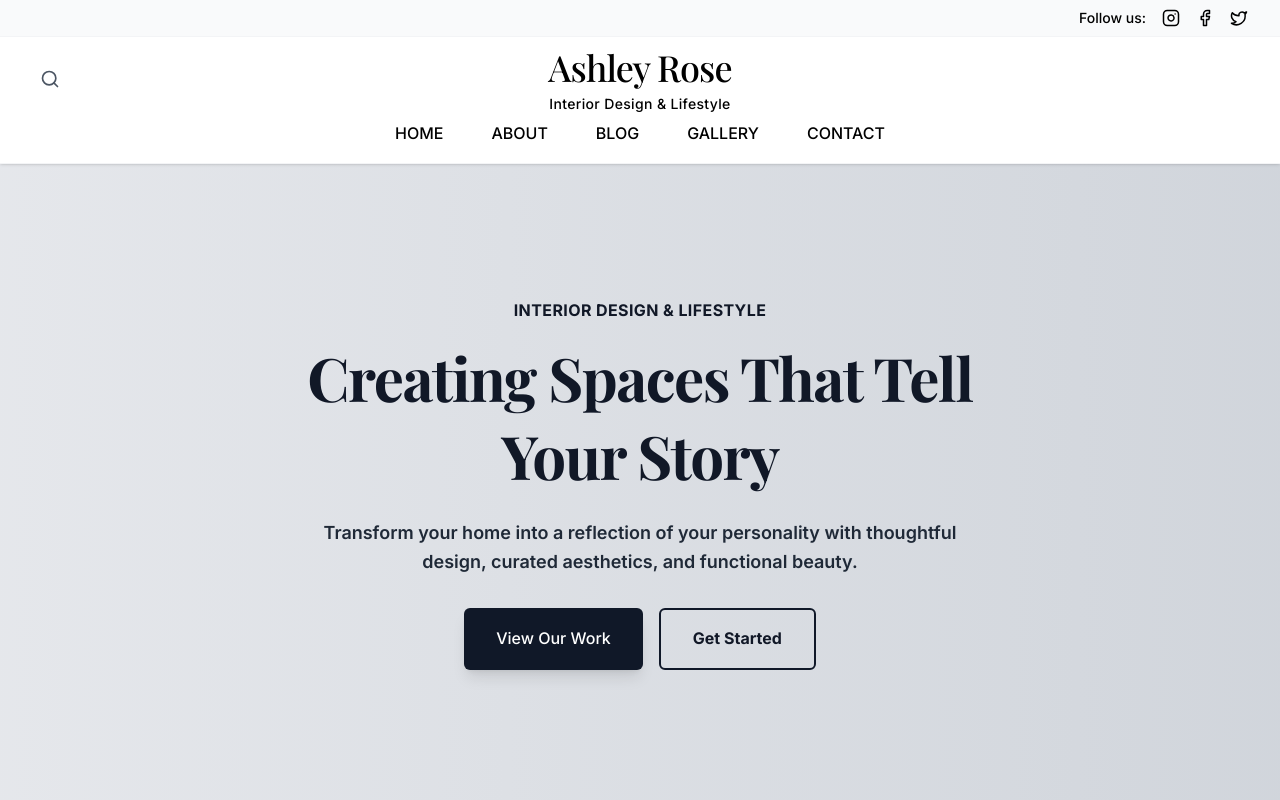
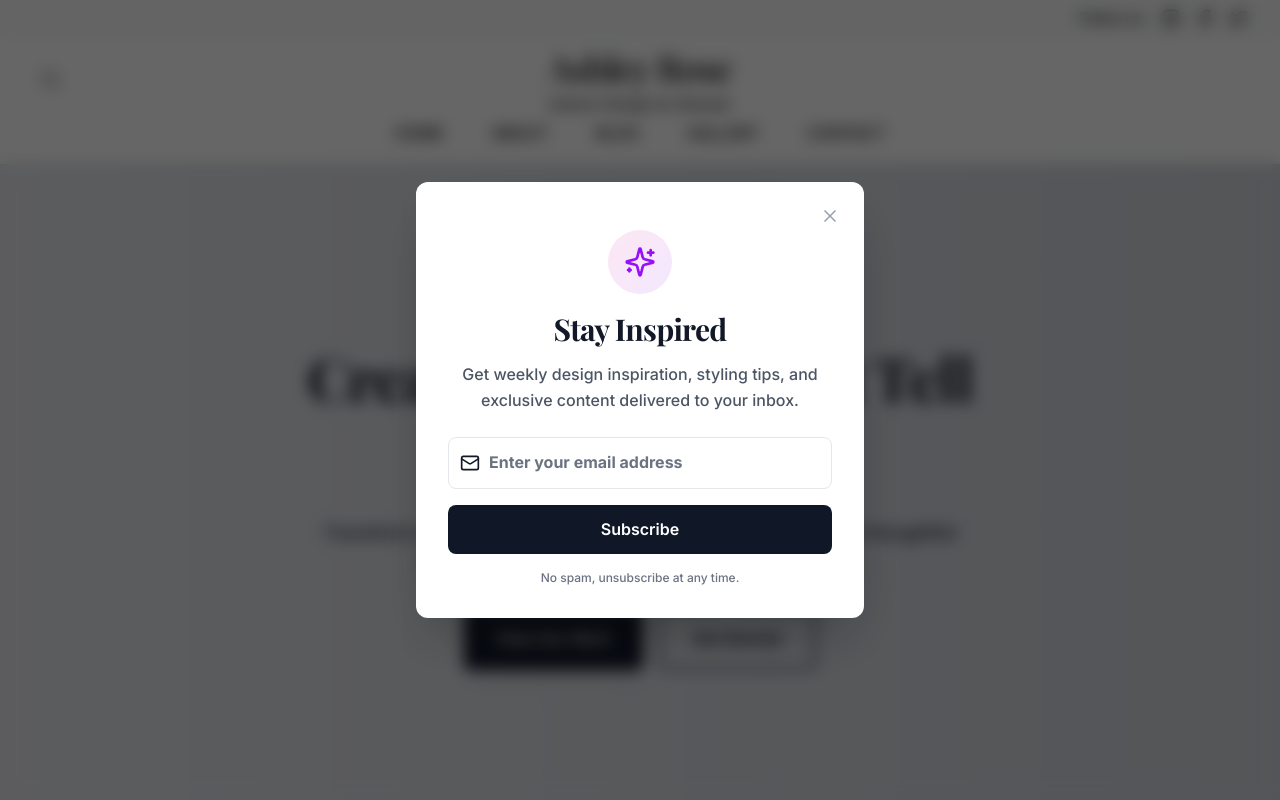
Before and after one commit to Squeegle/Ashley-Website, a Next.js app: page / in a window 1280 px wide. Shown: the top 800 px of the page. Built offline with nearby package versions, Linux system fonts and the light colour scheme; a web font is replaced by a local one.

Commit message:
added modal newsletter greeting

```diff
--- a/src/components/layout/MainLayout.tsx
+++ b/src/components/layout/MainLayout.tsx
@@ -1,5 +1,9 @@
+'use client';
+
 import Header from './Header';
 import Footer from './Footer';
+import NewsletterModal from '@/components/ui/NewsletterModal';
+import { useNewsletterModal } from '@/hooks/useNewsletterModal';
 
 /**
  * MainLayout Component - Wraps all pages with consistent header and footer
@@ -7,6 +11,7 @@ import Footer from './Footer';
  * - Consistent header and footer across all pages
  * - Proper spacing and structure
  * - Responsive layout foundation
+ * - Newsletter modal for first-time visitors
  * - Easy to maintain site-wide design changes
  */
 
@@ -16,6 +21,9 @@ interface MainLayoutProps {
 }
 
 export default function MainLayout({ children, className = '' }: MainLayoutProps) {
+  // Newsletter modal functionality
+  const { isVisible, hideModal } = useNewsletterModal();
+
   return (
     <div className="min-h-screen flex flex-col bg-white">
       {/* Header - sticky navigation */}
@@ -28,6 +36,12 @@ export default function MainLayout({ children, className = '' }: MainLayoutProps
 
       {/* Footer */}
       <Footer />
+
+      {/* Newsletter Modal - shows on first visit */}
+      <NewsletterModal
+        isVisible={isVisible}
+        onClose={hideModal}
+      />
     </div>
   );
 }
--- /dev/null
+++ b/src/components/ui/NewsletterModal.tsx
@@ -0,0 +1,188 @@
+'use client';
+
+import { useState, FormEvent } from 'react';
+import { X, Mail, Sparkles } from 'lucide-react';
+
+/**
+ * Newsletter Modal Component
+ * A beautiful, responsive modal for collecting email signups
+ * Features:
+ * - Elegant design matching site aesthetic
+ * - Form validation and submission handling
+ * - Smooth animations and transitions
+ * - Accessible with proper focus management
+ * - Mobile-responsive design
+ */
+
+interface NewsletterModalProps {
+  isVisible: boolean;
+  onClose: () => void;
+}
+
+export default function NewsletterModal({ isVisible, onClose }: NewsletterModalProps) {
+  const [email, setEmail] = useState('');
+  const [isSubmitting, setIsSubmitting] = useState(false);
+  const [isSuccess, setIsSuccess] = useState(false);
+  const [error, setError] = useState('');
+
+  /**
+   * Handle form submission
+   * TODO: Connect to actual newsletter service (Mailchimp, ConvertKit, etc.)
+   */
+  const handleSubmit = async (e: FormEvent) => {
+    e.preventDefault();
+    setError('');
+
+    // Basic email validation
+    const emailRegex = /^[^\s@]+@[^\s@]+\.[^\s@]+$/;
+    if (!emailRegex.test(email)) {
+      setError('Please enter a valid email address');
+      return;
+    }
+
+    setIsSubmitting(true);
+
+    try {
+      // Simulate API call - replace with actual newsletter service integration
+      await new Promise(resolve => setTimeout(resolve, 1000));
+
+      // For now, just log the email (replace with actual API call)
+      console.log('Newsletter signup:', email);
+
+      setIsSuccess(true);
+
+      // Close modal after success message shows
+      setTimeout(() => {
+        onClose();
+        setIsSuccess(false);
+        setEmail('');
+      }, 2000);
+
+    } catch (err) {
+      setError('Something went wrong. Please try again.');
+    } finally {
+      setIsSubmitting(false);
+    }
+  };
+
+  /**
+   * Handle backdrop click to close modal
+   */
+  const handleBackdropClick = (e: React.MouseEvent) => {
+    if (e.target === e.currentTarget) {
+      onClose();
+    }
+  };
+
+  /**
+   * Handle escape key to close modal
+   */
+  const handleKeyDown = (e: React.KeyboardEvent) => {
+    if (e.key === 'Escape') {
+      onClose();
+    }
+  };
+
+  if (!isVisible) return null;
+
+  return (
+    <div
+      className="fixed inset-0 z-50 flex items-center justify-center p-4 bg-black/60 backdrop-blur-sm animate-in fade-in duration-300"
+      onClick={handleBackdropClick}
+      onKeyDown={handleKeyDown}
+      role="dialog"
+      aria-modal="true"
+      aria-labelledby="modal-title"
+    >
+      <div className="relative w-full max-w-md bg-white rounded-xl shadow-2xl animate-in zoom-in-95 duration-300">
+        {/* Close button */}
+        <button
+          onClick={onClose}
+          className="absolute top-4 right-4 p-2 text-gray-400 hover:text-gray-600 transition-colors duration-200 rounded-full hover:bg-gray-100"
+          aria-label="Close modal"
+        >
+          <X className="w-5 h-5" />
+        </button>
+
+        {/* Modal content */}
+        <div className="p-8 pt-12">
+          {/* Icon and title */}
+          <div className="text-center mb-6">
+            <div className="inline-flex items-center justify-center w-16 h-16 bg-gradient-to-br from-pink-100 to-purple-100 rounded-full mb-4">
+              <Sparkles className="w-8 h-8 text-purple-600" />
+            </div>
+            <h2 id="modal-title" className="text-2xl md:text-3xl font-serif text-gray-900 mb-3">
+              Stay Inspired
+            </h2>
+            <p className="text-gray-600 text-base leading-relaxed max-w-sm mx-auto">
+              Get weekly design inspiration, styling tips, and exclusive content delivered to your inbox.
+            </p>
+          </div>
+
+          {/* Success state */}
+          {isSuccess ? (
+            <div className="text-center py-4">
+              <div className="inline-flex items-center justify-center w-12 h-12 bg-green-100 rounded-full mb-4">
+                <Mail className="w-6 h-6 text-green-600" />
+              </div>
+              <h3 className="text-lg font-semibold text-gray-900 mb-2">Welcome aboard!</h3>
+              <p className="text-gray-600">You'll receive your first inspiration email soon.</p>
+            </div>
+          ) : (
+            /* Sign-up form */
+            <form onSubmit={handleSubmit} className="space-y-4">
+              {/* Email input */}
+              <div>
+                <label htmlFor="email" className="sr-only">
+                  Email address
+                </label>
+                <div className="relative">
+                  <Mail className="absolute left-3 top-1/2 transform -translate-y-1/2 w-5 h-5 text-gray-400" />
+                  <input
+                    type="email"
+                    id="email"
+                    value={email}
+                    onChange={(e) => setEmail(e.target.value)}
+                    placeholder="Enter your email address"
+                    className="w-full pl-10 pr-4 py-3 border border-gray-200 rounded-lg focus:ring-2 focus:ring-purple-500 focus:border-transparent transition-all duration-200 text-gray-900 placeholder-gray-500"
+                    required
+                    disabled={isSubmitting}
+                  />
+                </div>
+                {error && (
+                  <p className="mt-2 text-sm text-red-600">{error}</p>
+                )}
+              </div>
+
+              {/* Submit button */}
+              <button
+                type="submit"
+                disabled={isSubmitting || !email}
+                className="w-full py-3 px-6 bg-gray-900 text-white font-semibold rounded-lg hover:bg-gray-800 focus:ring-2 focus:ring-gray-500 focus:ring-offset-2 transition-all duration-200 disabled:opacity-50 disabled:cursor-not-allowed"
+              >
+                {isSubmitting ? (
+                  <span className="flex items-center justify-center">
+                    <svg className="animate-spin -ml-1 mr-2 h-4 w-4 text-white" xmlns="http://www.w3.org/2000/svg" fill="none" viewBox="0 0 24 24">
+                      <circle className="opacity-25" cx="12" cy="12" r="10" stroke="currentColor" strokeWidth="4"></circle>
+                      <path className="opacity-75" fill="currentColor" d="M4 12a8 8 0 018-8V0C5.373 0 0 5.373 0 12h4zm2 5.291A7.962 7.962 0 014 12H0c0 3.042 1.135 5.824 3 7.938l3-2.647z"></path>
+                    </svg>
+                    Subscribing...
+                  </span>
+                ) : (
+                  'Subscribe'
+                )}
+              </button>
+            </form>
+          )}
+
+          {/* Privacy note */}
+          {!isSuccess && (
+            <p className="text-xs text-gray-500 text-center mt-4">
+              No spam, unsubscribe at any time.
+            </p>
+          )}
+        </div>
+      </div>
+    </div>
+  );
+}
--- /dev/null
+++ b/src/components/ui/index.ts
@@ -0,0 +1,6 @@
+/**
+ * UI Components Export Index
+ * Centralized exports for all UI components
+ */
+
+export { default as NewsletterModal } from './NewsletterModal';
--- /dev/null
+++ b/src/hooks/index.ts
@@ -0,0 +1,6 @@
+/**
+ * Custom Hooks Export Index
+ * Centralized exports for all custom hooks
+ */
+
+export { useNewsletterModal } from './useNewsletterModal';
--- /dev/null
+++ b/src/hooks/useNewsletterModal.ts
@@ -0,0 +1,49 @@
+import { useState, useEffect } from 'react';
+
+/**
+ * Custom hook to manage newsletter modal state
+ * Features:
+ * - Shows modal after a 2-second delay on first visit
+ * - Shows only once per visit (session-based)
+ * - Provides functions to show/hide modal
+ * - Clean and simple implementation
+ */
+export function useNewsletterModal() {
+  const [isVisible, setIsVisible] = useState(false);
+  const [hasShownOnLoad, setHasShownOnLoad] = useState(false);
+
+  /**
+   * Show the modal manually
+   */
+  const showModal = (): void => {
+    setIsVisible(true);
+  };
+
+  /**
+   * Hide the modal
+   */
+  const hideModal = (): void => {
+    setIsVisible(false);
+  };
+
+  /**
+   * Effect to show modal after 2-second delay on first visit
+   * Only shows once per session (page load)
+   */
+  useEffect(() => {
+    if (hasShownOnLoad) return;
+
+    const timer = setTimeout(() => {
+      setIsVisible(true);
+      setHasShownOnLoad(true);
+    }, 2000); // Show after 2 seconds
+
+    return () => clearTimeout(timer);
+  }, [hasShownOnLoad]);
+
+  return {
+    isVisible,
+    showModal,
+    hideModal
+  };
+}
```
